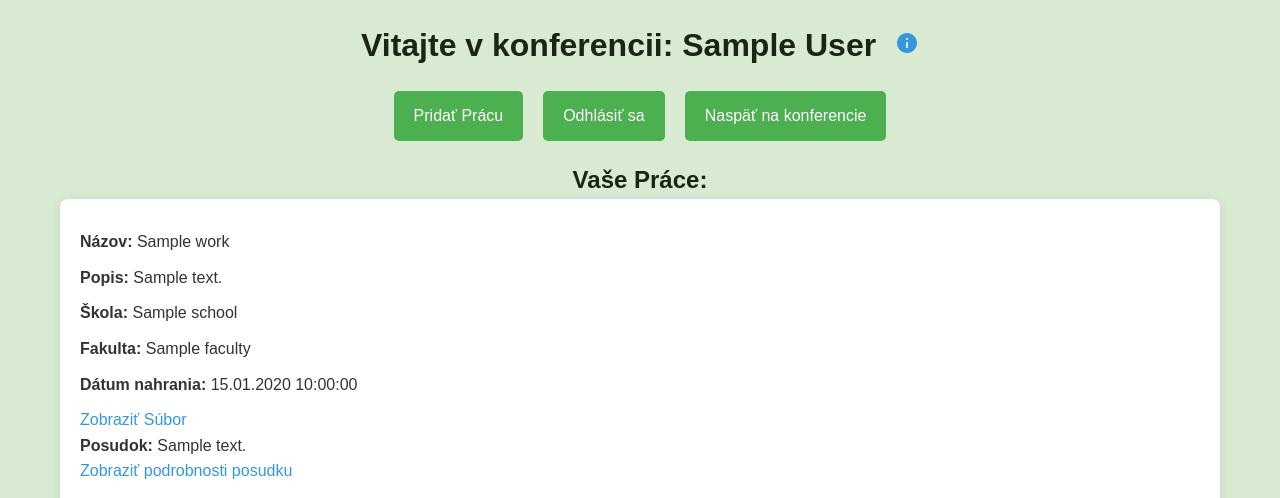
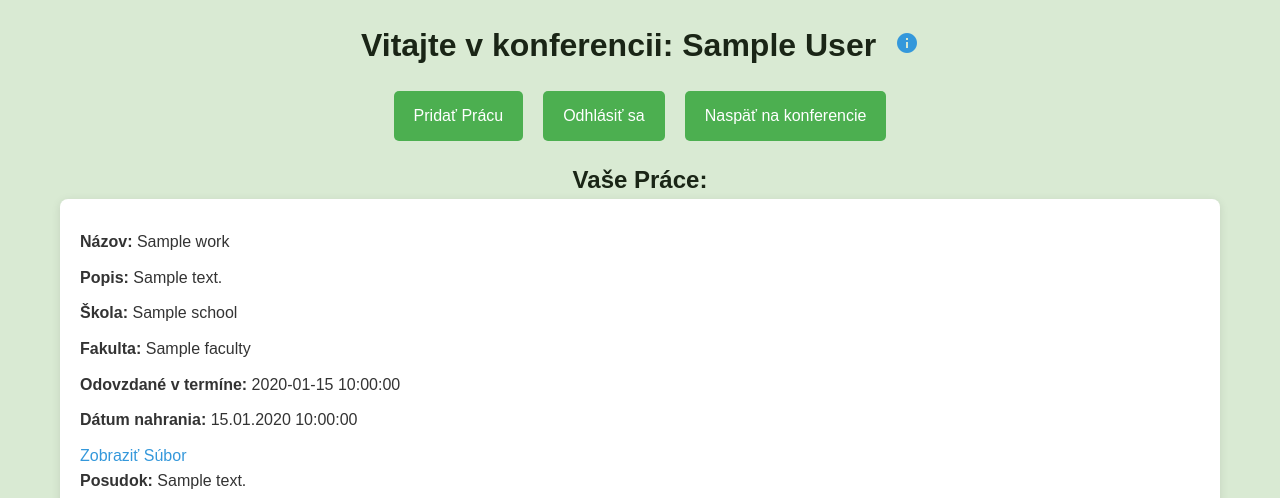
Before and after one commit to DanielMagdolen/ukf-2-team, a Flask app: template templates/student_dashboard.html in a window 1280 px wide. Shown: the top 498 px of the page. Run offline with Flask 3, Linux system fonts and the light colour scheme; the visitor is signed in with stand-in values (Sample User, id 1); the template is opened without the code that fills it: most values are stand-ins (such as "Sample title", 1, 10 or a date in 2020).

Commit message:
Doplnenie informácie

```diff
--- a/templates/student_dashboard.html
+++ b/templates/student_dashboard.html
@@ -48,6 +48,7 @@
                 <p><strong>Popis:</strong> {{ work.description }}</p>
                 <p><strong>Škola:</strong> {{ work.school }}</p>
                 <p><strong>Fakulta:</strong> {{ work.faculty }}</p>
+                <p><strong>Odovzdané v termíne:</strong> {{ work.uploaded_on_time }} </p>
                 <p><strong>Dátum nahrania:</strong> {{ work.uploaded_at.strftime('%d.%m.%Y %H:%M:%S') }}</p>
                 <a href="{{ work.file_path }}" target="_blank">Zobraziť Súbor</a><br>
                 <p><strong>Posudok:</strong>
```
